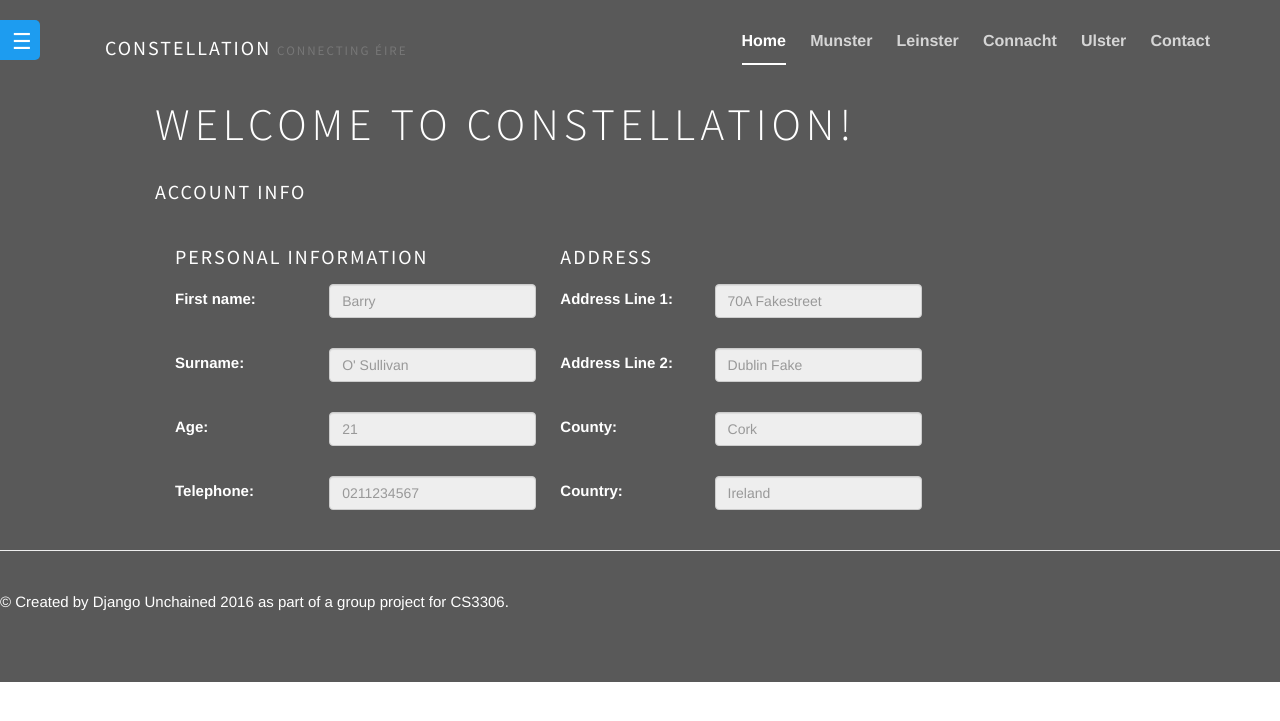
After one commit to teamazim/django_unchained, a Django app: page /constellation/account/ in a window 1280 px wide. The commit adds this page. Shown: the top 721 px of the page. Run offline with Django 3.2, Linux system fonts and the light colour scheme; a user stored in the database is signed in; data comes from the database, SQL or seed files in the repository; both versions use the stored data as it was after the commit; some libraries are stand-ins or nearby versions.

Commit message:
Accounts page + fixes

```diff
--- /dev/null
+++ b/constellation/static/constellation/css/account.css
@@ -0,0 +1,7 @@
+label{
+    width: 150px;
+}
+
+.form-group{
+    padding-left: 20px;
+}
--- a/constellation/templates/base.html
+++ b/constellation/templates/base.html
@@ -72,7 +72,7 @@
 		<div class="container">
 			<div id="sidebar-wrapper" >
 				<ul class="sidebar-nav">
-					<li><a href="#"><img src="{% static 'constellation/images/icon/account.png' %}" ></img>Account</a></li>
+					<li><a href="/constellation/account/"><img src="{% static 'constellation/images/icon/account.png' %}" ></img>Account</a></li>
 					<li><a href="#"><img src="{% static 'constellation/images/icon/events.png' %}" ></img>Events</a></li>
 					<li><a href="/constellation/logout"><img src="{% static 'constellation/images/icon/messages.png' %}" ></img>Messages</a></li>
 					<li><a href="#"><img src="{% static 'constellation/images/icon/settingsCog.png' %}" ></img>Preferences</a></li>
--- /dev/null
+++ b/constellation/templates/constellation/account.html
@@ -0,0 +1,72 @@
+{% extends "base.html" %}
+{% load static %}
+{% block customstylesheet %}
+	<link rel="stylesheet" type="text/css" href="{% static 'constellation/css/account.css' %}" />
+
+{% endblock %}
+{% block content %}
+
+	<div class="masthead clearfix">
+		<div class="inner">
+			<h3 class="masthead-brand">Constellation <small>Connecting &Eacute;ire</small></h3>
+			<nav>
+				<ul class="nav masthead-nav">
+					<li class="active"><a href="#">Home</a></li>
+					<li><a href="/constellation/munster/">Munster</a></li>
+					<li><a href="/constellation/leinster/">Leinster</a></li>
+					<li><a href="/constellation/connacht/">Connacht</a></li>
+					<li><a href="/constellation/ulster/">Ulster</a></li>
+					<li><a href="#" id="contact">Contact</a></li>
+				</ul>
+			</nav>
+		</div>
+	</div>
+
+	  <div class="container ">
+		{% if user.username %}
+            <h2>Welcome to Constellation!</h2>
+            <h3>Account Info</h3>
+
+            <form class="form-inline">
+
+              <div class="form-group">
+                <h3> Personal Information</h3>
+                <p><label for="first_name" >First name:</label>
+				<input disabled id="first_name" type="text" name="first_name" class="form-control" placeholder="{{ profile.first_name }}"/>
+
+				<p><label for="surname" >Surname:</label>
+				<input disabled id="surname" type="text" name="surname" class="form-control" placeholder="{{ profile.last_name }}"/>
+
+				<p><label for="age" >Age:</label>
+				<input disabled type="text" name="age" class="form-control" placeholder="{{ profile.age }}"/>
+
+				<p><label for="telephone" >Telephone:</label>
+				<input disabled type="tel" name="telephone" class="form-control" placeholder="{{ profile.telephone }}"/>
+
+               </div>
+
+                <div class="form-group">
+                    <h3> Address</h3>
+                    <p><label for="addr_line_1"  >Address Line 1:</label>
+                    <input disabled id="addr_line_1" type="text" name="addr_line_1" class="form-control" placeholder="{{ profile.addr_line_1 }}"/>
+
+                    <p><label for="addr_line_2" >Address Line 2:</label>
+                    <input disabled id="addr_line_2" type="text" name="addr_line_2" class="form-control" placeholder="{{ profile.addr_line_2 }}"/>
+
+                    <p><label for="county" >County:</label>
+                    <input disabled type="text" name="county" class="form-control" placeholder="{{ profile.county }}"/>
+
+                    <p><label for="country" >Country:</label>
+                    <input disabled type="text" name="country" class="form-control" placeholder="{{ profile.country }}"/>
+                </div>
+            </div>
+
+		{% else %}
+			<h1>Welcome to Constellation!</h1>
+			<p class="lead">You need to log in to view your account information.</p>
+			<p><a class="btn btn-lg btn-success" href="/constellation/register" role="button">Register Now!</a></p>
+		{% endif %}
+	  </div>
+
+
+{% endblock %}
--- a/constellation/templates/constellation/registration/signup.html
+++ b/constellation/templates/constellation/registration/signup.html
@@ -34,7 +34,7 @@
           </div>
           <div class="stepwizard-step">
             <a href="#step-3" type="button" class="btn btn-default btn-circle" disabled="disabled">3</a>
-            <p>Prefrences</p>
+            <p>Address</p>
           </div>
           <div class="stepwizard-step">
             <a href="#step-4" type="button" class="btn btn-default btn-circle" disabled="disabled">4</a>
@@ -114,7 +114,7 @@
 
         <div class="col-xs-12">
             <div class="col-md-12">
-              <h3> Prefrences</h3>
+              <h3> Address</h3>
               <!-- Select Basic -->
               <div class="form-group">
 
--- a/constellation/templates/registration/password_reset_done.html
+++ b/constellation/templates/registration/password_reset_done.html
@@ -27,3 +27,5 @@
 <p>{% trans "We've emailed you instructions for setting your password, if an account exists with the email you entered. You should receive them shortly." %}</p>
 
 <p>{% trans "If you don't receive an email, please make sure you've entered the address you registered with, and check your spam folder." %}</p>
+
+{% block content %}
--- a/constellation/urls.py
+++ b/constellation/urls.py
@@ -39,8 +39,15 @@ urlpatterns = [
     #localhost:8000/constellation/generateticket/
     url(r'^generateticket/$', views.GenerateTicket, name='GenerateTicket'),
 
+    #
+    url(r'^account/$', views.Account, name='Account'),
+
+    #localhost:8000/constellation/reset/password_reset/
     url(r'^reset/password_reset/$', 'django.contrib.auth.views.password_reset', name='reset_password_reset1'),
+
     url(r'^reset/password_reset/done/$', 'django.contrib.auth.views.password_reset_done', name='password_reset_done'),
     url(r'^reset/(?P<uidb64>[0-9A-Za-z_\-]+)/(?P<token>.+)/$', 'django.contrib.auth.views.password_reset_confirm', name='password_reset_confirm'),
     url(r'^reset/done/$', 'django.contrib.auth.views.password_reset_complete', name='password_reset_complete'),
+
+
 ]
--- a/constellation/views.py
+++ b/constellation/views.py
@@ -235,3 +235,13 @@ def GetTicket(request, province):
         #newBooking.save()
         #Call generate ticket method passing through the booking ID
         return HttpResponse(province)
+
+def Account(request):
+	user = request.user.id
+	if user is not None:
+		profile = UserProfile.objects.get(user=user)
+		context = {
+		'profile': profile,
+		}
+
+	return render(request, 'constellation/account.html', context)
```
Also changed, not shown: db.sqlite3.
